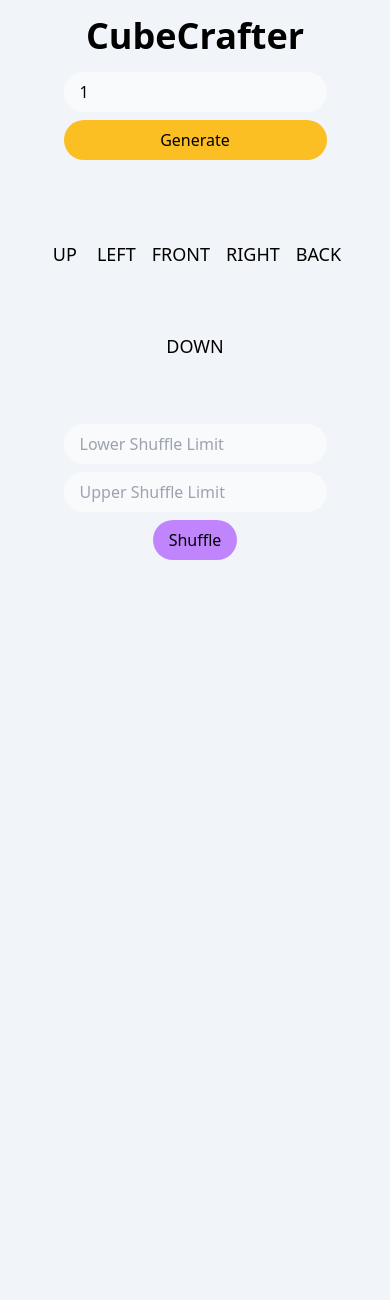
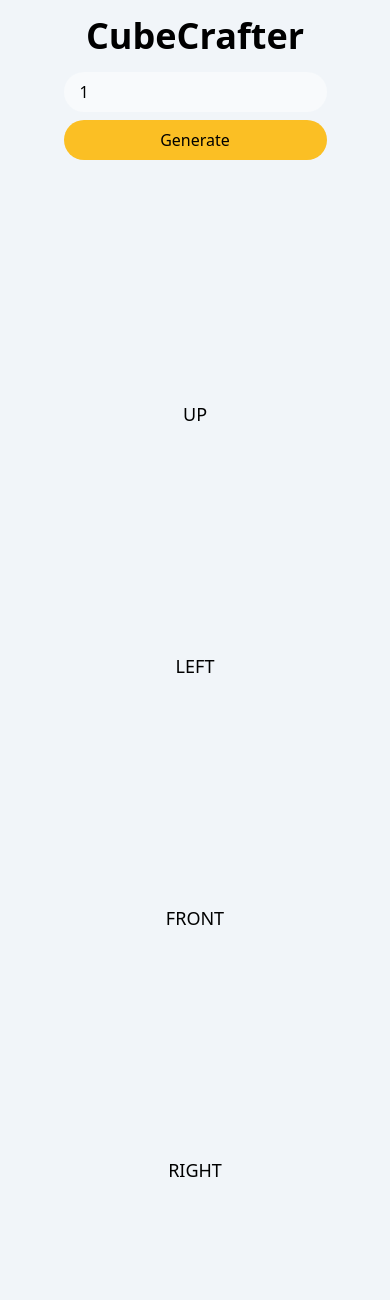
Before and after one commit to kanavgoyal898/CubeCrafter, a Flask app: template templates/index.html in a window 390 px wide. Shown: the top 1300 px of the page. Before the commit the page ends 560 px from the top, so only its background shows below. Run offline with Flask 3, Linux system fonts and the light colour scheme; the template is opened without the code that fills it: most values are stand-ins (such as "Sample title", 1, 10 or a date in 2020); some libraries are stand-ins or nearby versions.

Commit message:
Fix Cube Responsiveness

```diff
--- a/templates/cube.html
+++ b/templates/cube.html
@@ -1,15 +1,15 @@
 {% macro render(cube, size) %}
     <div class="flex flex-col items-center gap-4 mt-8 mx-8">
-        <div class="flex flex-row flex-wrap justify-center gap-4">
+        <div class="grid grid-cols-1 xs:grid-cols-1 sm:grid-cols-2 md:grid-cols-3 xl:grid-cols-6 justify-center gap-4">
             <!-- UP, LEFT, FRONT, RIGHT, BACK, DOWN -->
             {% set order = ['UP', 'LEFT', 'FRONT', 'RIGHT', 'BACK', 'DOWN'] %}
             {% set color_map = { 'W': 'bg-black dark:bg-white', 'G': 'bg-green-500', 'O': 'bg-orange-500', 'B': 'bg-blue-500', 'R': 'bg-red-500', 'Y': 'bg-yellow-500' } %}
             {% for k in range(6) %}
                 <div class="flex flex-col items-center">
-                    <div class="grid gap-2" style="grid-template-columns: repeat({{ size }}, 2em);">
+                    <div class="grid gap-2 w-48 h-48" style="grid-template-columns: repeat({{ size }}, 1fr);">
                         {% for i in range(size) %}
                             {% for j in range(size) %}
-                                <div class="w-8 h-8 {{ color_map[cube.config[k][i][j]] }}"></div>
+                                <div class="{{ color_map[cube.config[k][i][j]] }} w-full h-full"></div>
                             {% endfor %}
                         {% endfor %}
                     </div>
```
